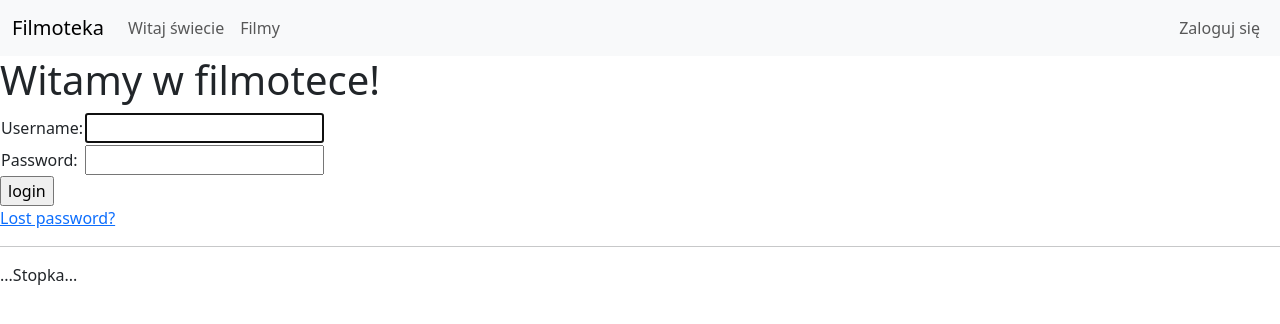
After one commit to antnieszka/GGIT-django-2023, a Django app: page /accounts/login/ in a window 1280 px wide. The commit adds this page. Shown: the top 324 px of the page. Run offline with Django 4.2, Linux system fonts and the light colour scheme.

Commit message:
Użytkownicy i pasek nawigacyjny

```diff
--- a/goodmovies/settings.py
+++ b/goodmovies/settings.py
@@ -31,13 +31,13 @@ ALLOWED_HOSTS = []
 # Application definition
 
 INSTALLED_APPS = [
+    "movies",  # nasza aplikacja
     "django.contrib.admin",
     "django.contrib.auth",
     "django.contrib.contenttypes",
     "django.contrib.sessions",
     "django.contrib.messages",
     "django.contrib.staticfiles",
-    'movies',  # <-- NOWE, dopisane teraz :)
 ]
 
 MIDDLEWARE = [
@@ -122,3 +122,4 @@ STATIC_URL = "static/"
 # https://docs.djangoproject.com/en/4.2/ref/settings/#default-auto-field
 
 DEFAULT_AUTO_FIELD = "django.db.models.BigAutoField"
+# LOGIN_REDIRECT_URL = "/filmy/"
--- a/goodmovies/urls.py
+++ b/goodmovies/urls.py
@@ -15,11 +15,13 @@ Including another URLconf
     2. Add a URL to urlpatterns:  path('blog/', include('blog.urls'))
 """
 from django.contrib import admin
-from django.urls import path
-from movies import views  # NOWE
+from django.urls import path, include
+from movies import views
 
 urlpatterns = [
     path("admin/", admin.site.urls),
-    path('hello/', views.hello_world),
-    path("filmy/", views.list_movies),  # NOWE
+    path("", views.hello_world, name="hello"),
+    path("filmy/", views.list_movies, name="movies_list"),
+    path("accounts/", include("django.contrib.auth.urls")),
+    path("accounts/profile/", views.profile_view, name="user_profile"),
 ]
--- a/movies/templates/base.html
+++ b/movies/templates/base.html
@@ -1,15 +1,32 @@
 <!DOCTYPE html>
 <html lang="pl">
+
 <head>
     <meta charset="UTF-8">
+    <meta name="viewport" content="width=device-width, initial-scale=1">
     <title>Moja biblioteka filmów</title>
+    <link href="https://cdn.jsdelivr.net/npm/bootstrap@5.3.0-alpha3/dist/css/bootstrap.min.css" rel="stylesheet"
+        integrity="sha384-KK94CHFLLe+nY2dmCWGMq91rCGa5gtU4mk92HdvYe+M/SXH301p5ILy+dN9+nJOZ" crossorigin="anonymous">
 </head>
+
 <body>
-<h1>
-    Witamy w filmotece!
-</h1>
-{% block content %}
+
+    {% include "partials/navbar.html" %}
+
+    <h1>
+        Witamy w filmotece!
+    </h1>
+
+    {% block content %}
     Tu będzie treść...
-{% endblock %}
+    {% endblock %}
+
+    <hr>
+    <div>...Stopka...</div>
+
+    <script src="https://cdn.jsdelivr.net/npm/bootstrap@5.3.0-alpha3/dist/js/bootstrap.bundle.min.js"
+        integrity="sha384-ENjdO4Dr2bkBIFxQpeoTz1HIcje39Wm4jDKdf19U8gI4ddQ3GYNS7NTKfAdVQSZe"
+        crossorigin="anonymous"></script>
 </body>
+
 </html>
--- /dev/null
+++ b/movies/templates/partials/navbar.html
@@ -0,0 +1,27 @@
+<nav class="navbar navbar-expand-lg bg-body-tertiary">
+    <div class="container-fluid">
+        <a class="navbar-brand" href="#">Filmoteka</a>
+        <button class="navbar-toggler" type="button" data-bs-toggle="collapse" data-bs-target="#navbarNavAltMarkup"
+            aria-controls="navbarNavAltMarkup" aria-expanded="false" aria-label="Toggle navigation">
+            <span class="navbar-toggler-icon"></span>
+        </button>
+        <div class="collapse navbar-collapse" id="navbarNavAltMarkup">
+            <div class="navbar-nav d-flex w-100">
+                <a class="nav-link" href="{% url 'hello' %}">Witaj świecie</a>
+                <a class="nav-link" href="{% url 'movies_list' %}">Filmy</a>
+
+                <div class="d-flex ms-auto">
+                    {% if request.user.is_authenticated %}
+                    <div class="nav-link disabled">(Zalogowano jako: {{ request.user }})</div>
+                    {% if request.user.is_staff %}
+                    <a class="nav-link" href="{% url 'admin:index' %}">Administracja</a>
+                    {% endif %}
+                    <a class="nav-link" href="{% url 'logout' %}">Wyloguj się</a>
+                    {% else %}
+                    <a class="nav-link" href="{% url 'login' %}">Zaloguj się</a>
+                    {% endif %}
+                </div>
+            </div>
+        </div>
+    </div>
+</nav>
--- /dev/null
+++ b/movies/templates/registration/logged_out.html
@@ -0,0 +1,5 @@
+{% extends "base.html" %}
+
+{% block content %}
+<p class="alert alert-info">Poprawnie wylogowano z aplikacji, dziekujemy za odwiedziny!</p>
+{% endblock content %}
--- /dev/null
+++ b/movies/templates/registration/login.html
@@ -0,0 +1,38 @@
+{% extends "base.html" %}
+
+{% block content %}
+
+{% if form.errors %}
+<p>Your username and password didn't match. Please try again.</p>
+{% endif %}
+
+{% if next %}
+{% if user.is_authenticated %}
+<p>Your account doesn't have access to this page. To proceed,
+    please login with an account that has access.</p>
+{% else %}
+<p>Please login to see this page.</p>
+{% endif %}
+{% endif %}
+
+<form method="post" action="{% url 'login' %}">
+    {% csrf_token %}
+    <table>
+        <tr>
+            <td>{{ form.username.label_tag }}</td>
+            <td>{{ form.username }}</td>
+        </tr>
+        <tr>
+            <td>{{ form.password.label_tag }}</td>
+            <td>{{ form.password }}</td>
+        </tr>
+    </table>
+
+    <input type="submit" value="login">
+    <input type="hidden" name="next" value="{{ next }}">
+</form>
+
+{# Assumes you set up the password_reset view in your URLconf #}
+<p><a href="{% url 'password_reset' %}">Lost password?</a></p>
+
+{% endblock %}
```
Also changed, not shown: movies/templates/hello.html (+3 -11 lines), movies/templates/movie_list.html (+6 -9 lines), movies/templates/registration/profile.html (added, +13 -0 lines), movies/views.py (+9 -10 lines), 1 other file.
